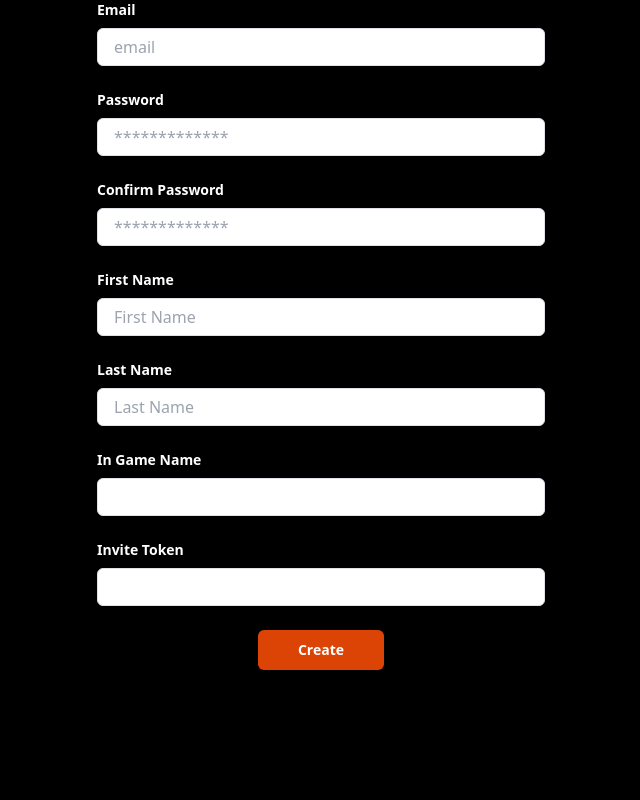
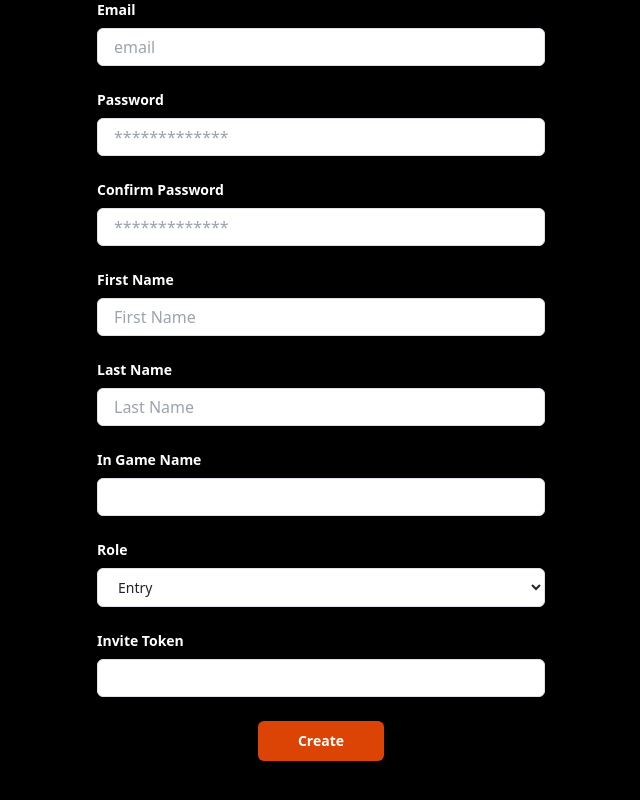
Before and after one commit to OSU-R6/osu-r6, a React (Create React App) app: page /register in a window 1280 px wide. Shown: the part 352-1152 px from the top of the page, without its empty margins (319-959 px from the left). Built offline with nearby package versions, Linux system fonts and the light colour scheme; no server answers.

Commit message:
Added role selection to registration

```diff
--- a/src/pages/Register.js
+++ b/src/pages/Register.js
@@ -132,9 +132,19 @@ function Login() {
                             <input className={inputStyle} value={lastName} onChange={e => { if(nameRegex.test(e.target.value) || e.target.value === '') setLastName(e.target.value)}} id="lastName" type="text" placeholder="Last Name" required/>
                         </div>
                         <div className="mb-4">
-                            <label className="block text-gray-700 text-white text-sm font-bold mb-2" htmlFor="firstName">In Game Name</label>
+                            <label className="block text-gray-700 text-white text-sm font-bold mb-2" htmlFor="ign">In Game Name</label>
                             <input className={ignAvailibilityError ? inputErrorStyle : inputStyle} value={ign} onChange={e => {setIgn(e.target.value), setIgnAvailibilityError(false)}} id="ign" type="text" placeholder="" required/>
                             {ignAvailibilityError && <ErrorMessage>In Game Name Already Linked To Account</ErrorMessage>}
+                        </div>
+                        <div className="mb-4">
+                            <label className="block text-gray-700 text-white text-sm font-bold mb-2" htmlFor="role">Role</label>
+                            <select className="block w-full py-2 px-3 border border-gray-300 bg-white rounded-md shadow-sm focus:outline-none sm:text-sm" id="role" required>
+                                <option>Entry</option>
+                                <option>Flex</option>
+                                <option>Support</option>
+                                <option>IGL</option>
+                                <option>Substitute</option>
+                            </select>
                         </div>
                         <div className="mb-4">
                             <label className="block text-gray-700 text-white text-sm font-bold mb-2" htmlFor="invite">Invite Token</label>
```
